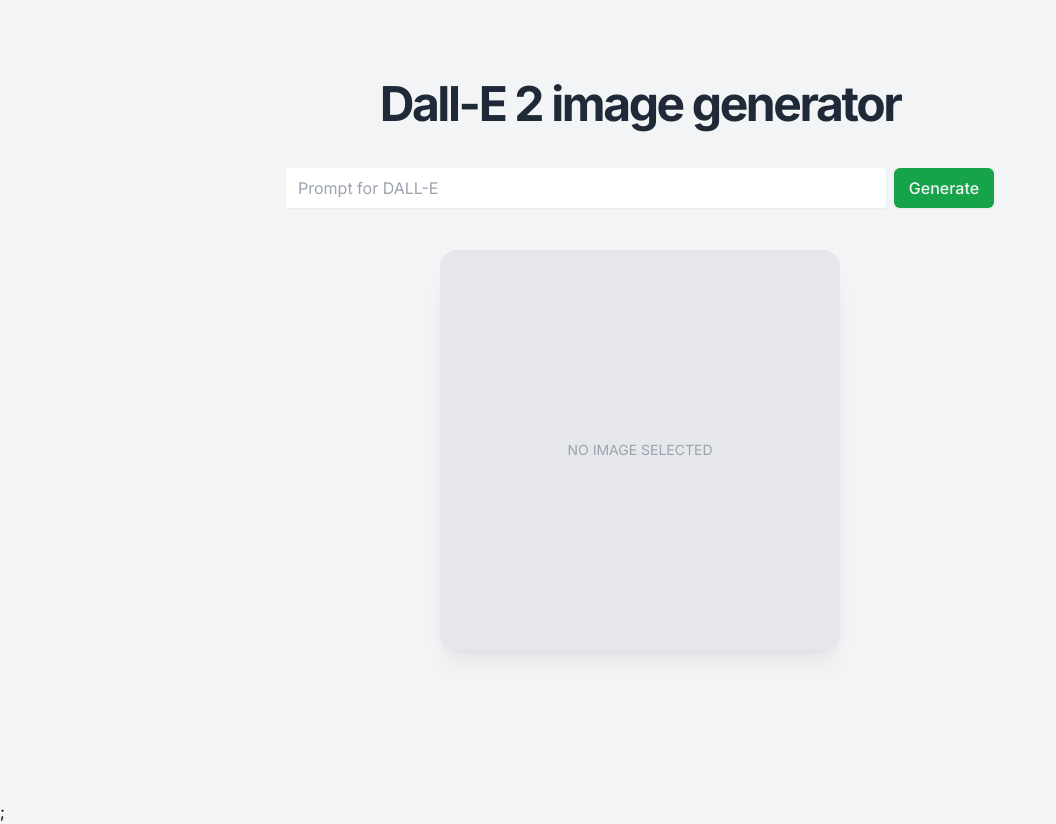
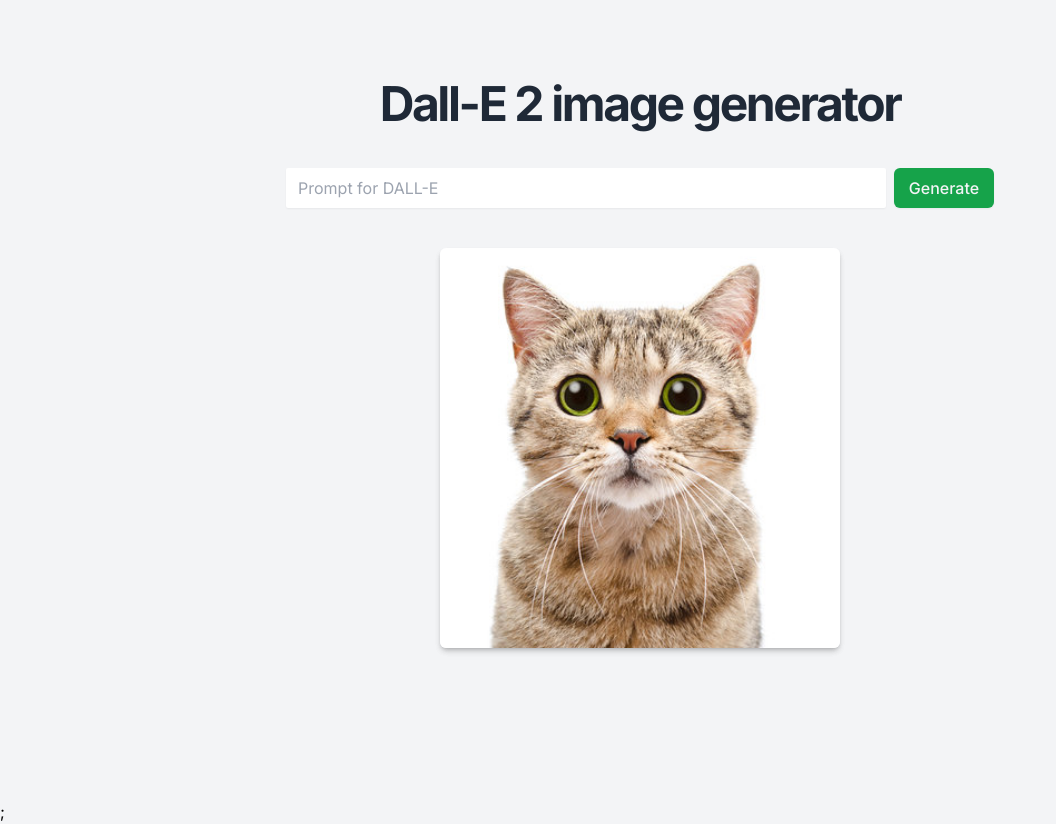
Before and after one commit to domeccleston/dalle-2, a Next.js app: page / in a window 1280 px wide. Shown: the whole page, without its empty margins (0-1056 px from the left). Built offline with nearby package versions, Linux system fonts and the light colour scheme.

Commit message:
remove loading state

```diff
--- a/pages/index.tsx
+++ b/pages/index.tsx
@@ -86,22 +86,17 @@
             </button>
           </form>
           <div className="relative flex w-full items-center justify-center">
-            {image && (
             <div className="w-full sm:w-[400px] h-[400px] rounded-md shadow-md relative">
-                <Image
+              <img
                 alt={`Dall-E representation of: ${prompt}`}
                 className={cn(
-                    "opacity-0 duration-1000 ease-in-out rounded-md shadow-md h-full object-cover",
+                  "rounded-md shadow-md h-full object-cover",
                   { "opacity-100": canShowImage }
                 )}
-                  src={image}
-                  fill={true}
-                  onLoadingComplete={() => {
-                    setCanShowImage(true);
-                  }}
+                // src={image}
+                src="/cat.jpeg"
               />
             </div>
-            )}
 
             <div
               className={cn(
@@ -112,19 +107,7 @@
                   "opacity-0 shadow-none": canShowImage,
                 }
               )}
-            >
-              <div
-                className={cn(
-                  "w-full sm:w-[400px] h-[400px] bg-gray-200 rounded-md shadow-md flex items-center justify-center"
-                )}
-              >
-                <p className="uppercase text-sm text-gray-400">
-                  {showLoadingState
-                    ? "Generating image...."
-                    : "No image selected"}
-                </p>
-              </div>
-            </div>
+            ></div>
           </div>
         </div>
       </div>
```
Also changed, not shown: public/cat.jpeg (added). Lines whose indentation alone changed are shown as unchanged.
